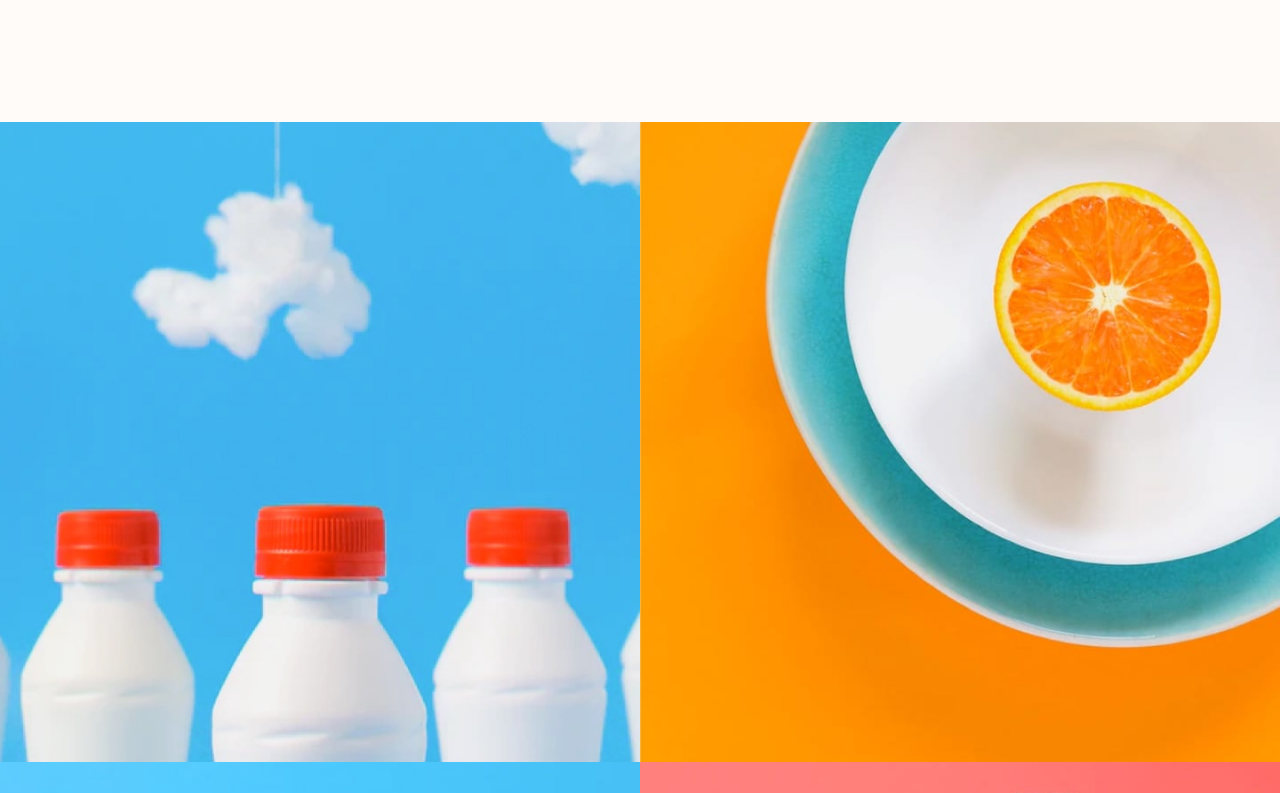
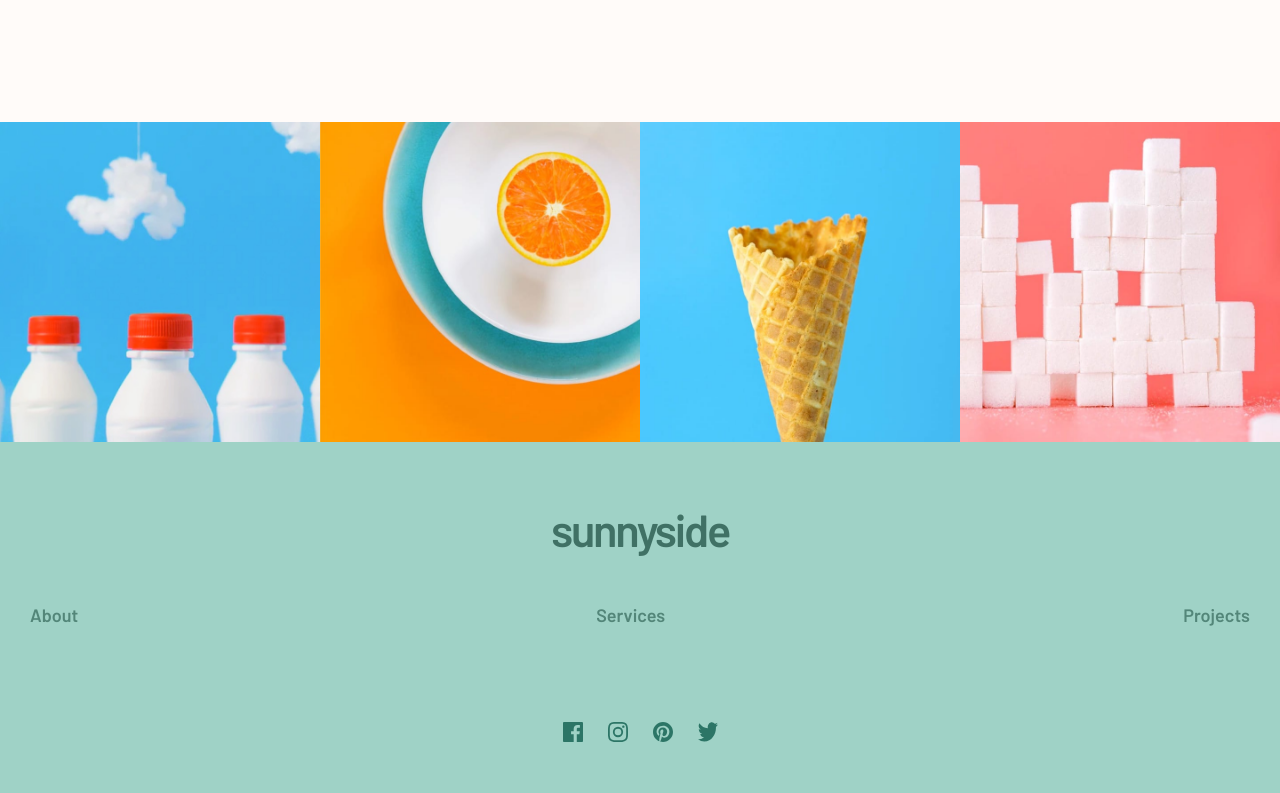
Before and after one commit to imalbert/_frontendmentor_sunnyside-agency-landing-page, a Next.js app: page / in a window 1280 px wide. Shown: the part 2720-3513 px from the top of the page. Built offline with nearby package versions, Linux system fonts and the light colour scheme.

Commit message:
gallery desktop layout

```diff
--- a/styles/Home.module.css
+++ b/styles/Home.module.css
@@ -217,4 +217,9 @@
     flex-direction: row;
     gap: 12px;
   }
+
+  .gallery {
+    grid-template-columns: 1fr 1fr 1fr 1fr;
+    grid-template-rows: 1fr;
+  }
 }
```
